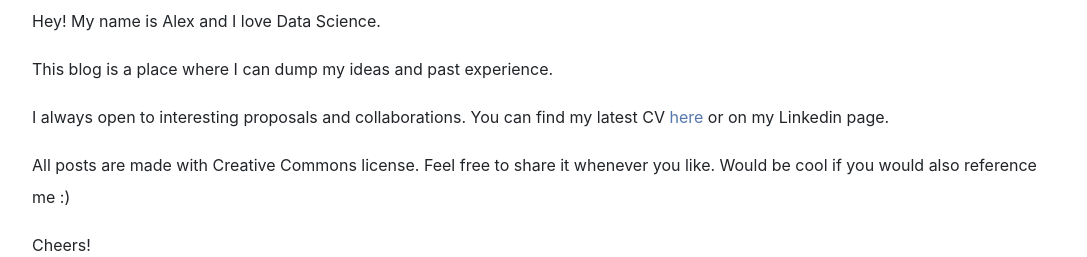
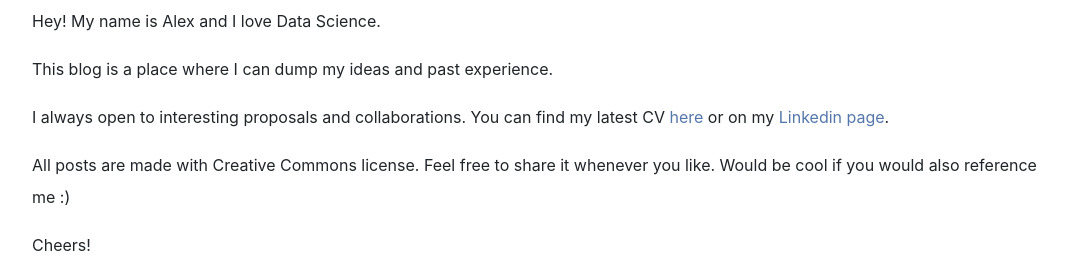
Before and after one commit to subpath/data-blog, a Jekyll site: the page built from index.md, in a window 1280 px wide. Shown: the part 325-582 px from the top of the page, without its empty margins (96-1183 px from the left). Built offline with Jekyll 4.4.1, drawn with Linux system fonts in a browser that asks for light colours; nearby versions of some CDN libraries; a style sheet for code colours, icons or effects is not loaded; grey boxes are pictures that could not be loaded.

Commit message:
fix linkedin links

```diff
--- a/_config.yml
+++ b/_config.yml
@@ -8,7 +8,7 @@ url: "https://piece-data.com" # The base hostname & protocol for your site
 author:
   name: Alexander Osipenko
   github: subpath # GitHub username, used for GitHub icon on the top right
-  linkedin: subpath # Your LinkedIn profile url name, used for LinkedIn icon on the top right
+  linkedin: aosipenko # Your LinkedIn profile url name, used for LinkedIn icon on the top right
   email: mr.aosipenko@gmail.com # Used for email icon on the top right
   homepage: https://github.com/subpath # This links to your name in post meta
 
--- a/_includes/header.html
+++ b/_includes/header.html
@@ -39,7 +39,7 @@
         </a>
         {% endif %}
         {% if site.author.linkedin %}
-        <a href="https://in.linkedin.com/in/{{ site.author.linkedin }}" class="social-links__entry" target="_blank">
+        <a href="https://www.linkedin.com/in/{{ site.author.linkedin }}" class="social-links__entry" target="_blank">
             <i class="fab fa-linkedin-in"></i>
         </a>
         {% endif %}
--- a/index.md
+++ b/index.md
@@ -13,7 +13,7 @@ Hey! My name is Alex and I love Data Science.
 
 This blog is a place where I can dump my ideas and past experience.
 
-I always open to interesting proposals and collaborations.  You can find my latest CV [here]({{ site.url }}/resume) or on my Linkedin page.
+I always open to interesting proposals and collaborations.  You can find my latest CV [here]({{ site.url }}/resume) or on my [Linkedin page](https://www.linkedin.com/in/aosipenko/).
 
 All posts are made with Creative Commons license. Feel free to share it whenever you like. Would be cool if you would also reference me :)
 
```
